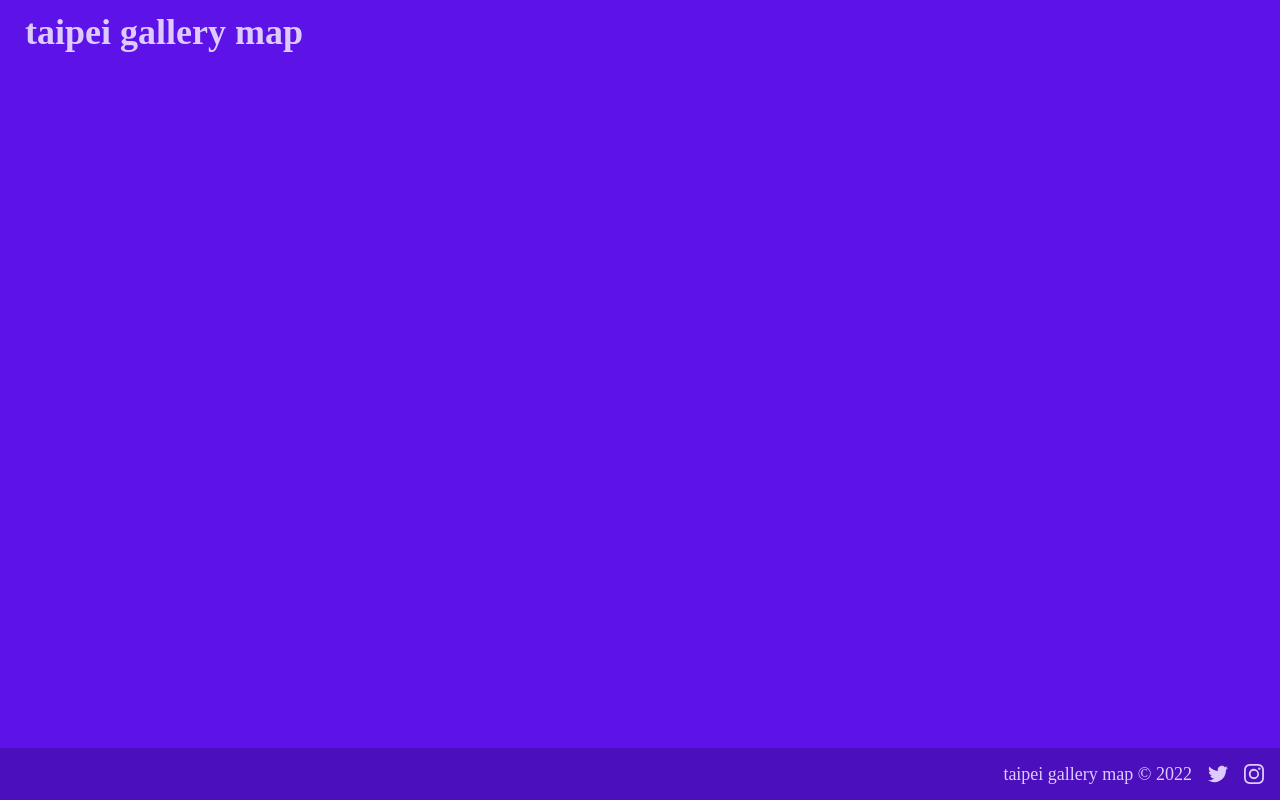
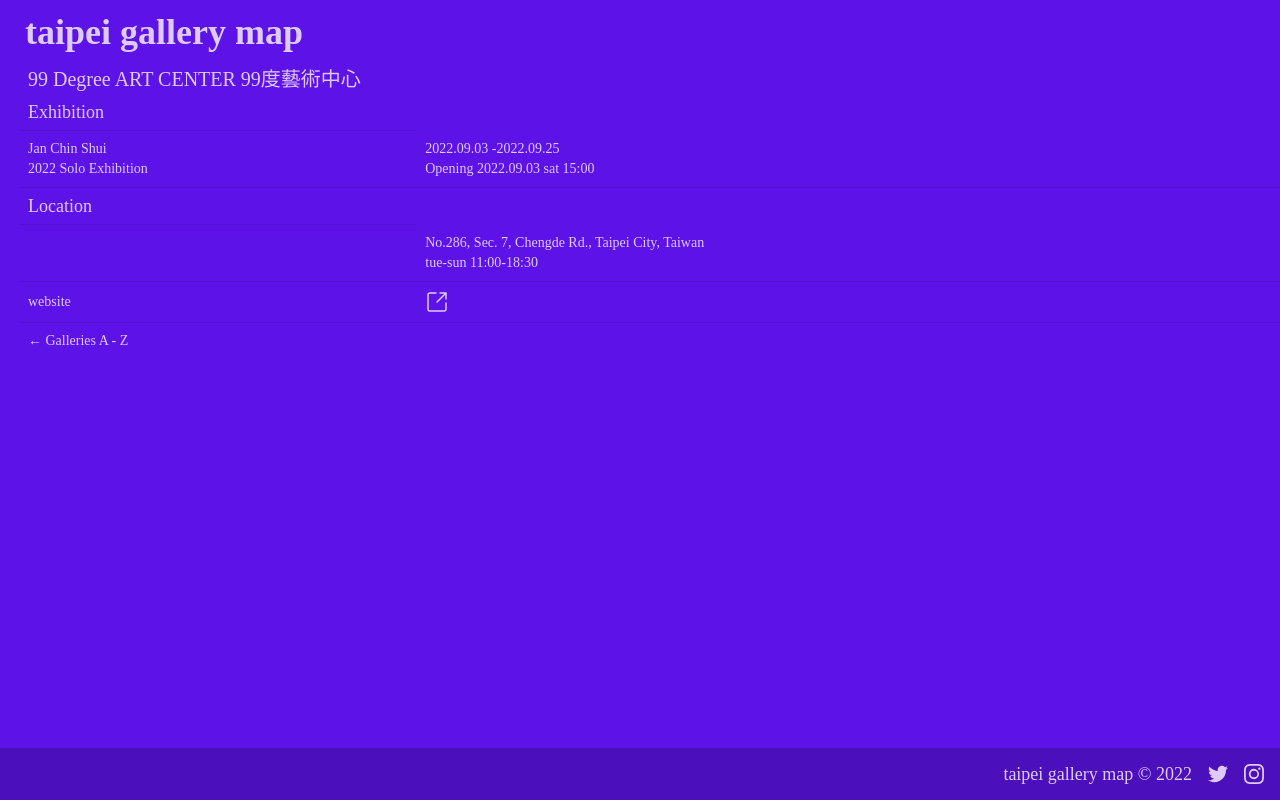
Before and after one commit to tjHsu/gallery-map, a Next.js app: page /galleries/99_Degree_ART_CENTER in a window 1280 px wide. Built offline with nearby package versions, Linux system fonts and the light colour scheme; a web font is replaced by a local one.

Commit message:
use url name to make the url cleaner

```diff
--- a/src/components/Table.tsx
+++ b/src/components/Table.tsx
@@ -5,6 +5,7 @@ import Link from 'next/link'
 type TableItem = {
   name: string
   isSeparator: boolean
+  urlName: string
 };
 
 const Table: React.FC = () => {
@@ -13,7 +14,7 @@ const Table: React.FC = () => {
       <table className="table table-compact w-full">
         <tbody>
           {GALLERIES.map((gallery: TableItem) =>
-            <TableItem key={gallery.name} name={gallery.name} isSeparator={gallery.isSeparator} />
+            <TableItem key={gallery.name} name={gallery.name} urlName={gallery.urlName} isSeparator={gallery.isSeparator} />
           )}
         </tbody>
       </table>
@@ -23,7 +24,8 @@ const Table: React.FC = () => {
 
 const TableItem = ({
   name,
-  isSeparator
+  isSeparator,
+  urlName
 }: TableItem) => {
   if (isSeparator) {
     return (
@@ -34,7 +36,7 @@ const TableItem = ({
   } else {
     return (
       <tr>
-        <td className='text-base'><Link href={`/galleries/${name}`}>{name}</Link></td>
+        <td className='text-base'><Link href={`/galleries/${urlName}`}>{name}</Link></td>
       </tr>
     );
   }
--- a/src/pages/galleries/[name].tsx
+++ b/src/pages/galleries/[name].tsx
@@ -27,8 +27,8 @@ type GalleryDetail = {
 
 const Gallery: React.FC<GalleryDetail> = () => {
   const router = useRouter()
-  const { name } = router.query
-  const galleryIndex = GALLERIES.findIndex(gallery => gallery.name === name)
+  const { name:urlName } = router.query
+  const galleryIndex = GALLERIES.findIndex(gallery => gallery.urlName === urlName)
   const gallery = GALLERIES[galleryIndex]
   if (!gallery) {
     return (
```
